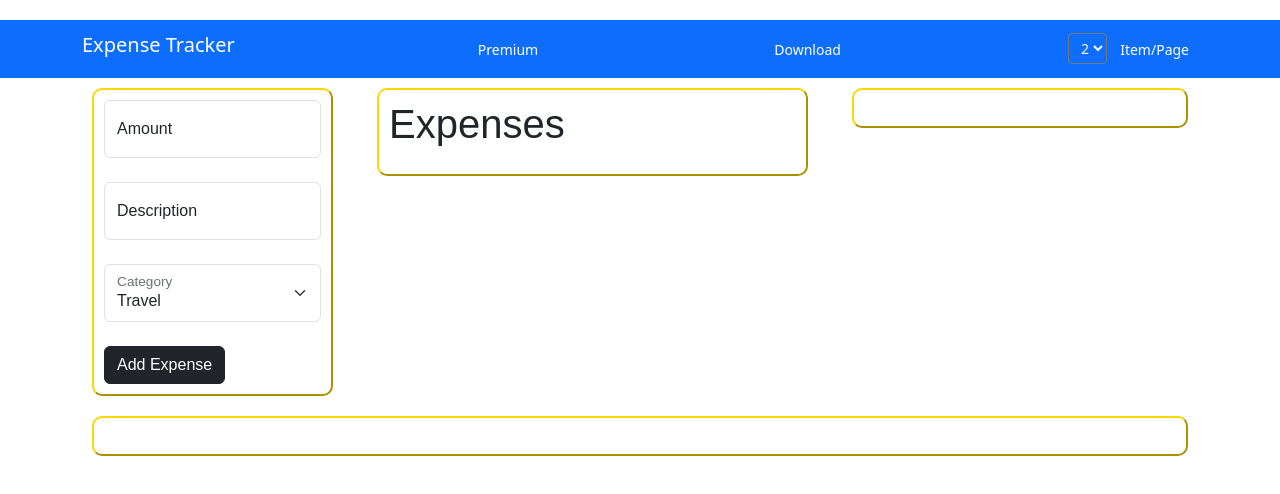
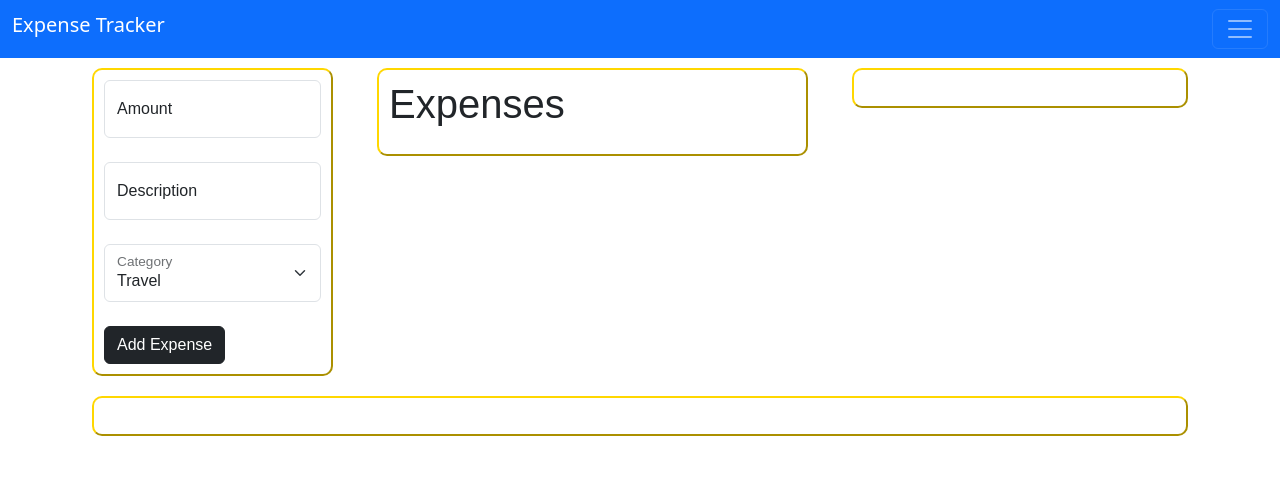
Before and after one commit to vikash285/ETMongoose, a website: page public/ExpenseTracker/index.html in a window 1280 px wide. Drawn offline with nearby package versions, Linux system fonts and the light colour scheme.

Commit message:
toggle icon

```diff
--- a/public/ExpenseTracker/index.html
+++ b/public/ExpenseTracker/index.html
@@ -1,7 +1,6 @@
 <!DOCTYPE html>
 <html lang="en">
   <head>
-    <!-- <meta http-equiv="Content-Security-Policy" content="script-src 'self' https://cdnjs.cloudflare.com/ajax/libs/axios/0.19.0/axios.min.js"> -->
     <meta charset="UTF-8" />
     <meta http-equiv="X-UA-Compatible" content="IE=edge" />
     <meta name="viewport" content="width=device-width, initial-scale=1.0" />
@@ -21,31 +20,34 @@
     <link rel="stylesheet" href="./style.css" />
   </head>
   <body>
-    <nav
-      class="navbar navbar-text navbar-dark bg-primary"
-      style="margin-top: 20px; width: auto"
+    <nav class="navbar navbar-dark bg-primary">
+      <div class="container-fluid">
+        <h3 class="navbar-brand">Expense Tracker</h3>
+        <button
+          class="navbar-toggler"
+          data-bs-toggle="collapse"
+          data-bs-target="#nav"
+          aria-controls="nav"
+          aria-label="Expand Navigation"
         >
-      <div class="container">
-        <h3 class="navbar-brand">Expense Tracker</h3>
+          <span class="navbar-toggler-icon"></span>
+        </button>
+        <div class="navbar-collapse collapse" id="nav">
           <ul class="navbar-nav">
             <li class="nav-item">
-            <button id="rzp-button1" class="btn btn-sm btn-primary">
+              <button id="rzp-button1" class="btn btn-sm btn-outline-light">
                 Premium
               </button>
             </li>
-        </ul>
-        <ul class="navbar-nav">
             <li class="nav-item">
               <button
                 onclick="download()"
                 id="downloadExpense"
-              class="btn btn-sm btn-primary"
+                class="btn btn-sm btn-outline-light"
               >
                 Download
               </button>
             </li>
-        </ul>
-        <ul class="navbar-nav">
             <li class="nav-item">
               <form onsubmit="setLimit(event)">
                 <select
@@ -58,10 +60,11 @@
                   <option value="6">6</option>
                   <option value="8">8</option>
                 </select>
-              <button class="btn btn-sm btn-primary">Item/Page</button>
+                <button class="btn btn-sm btn-outline-light">Item/Page</button>
               </form>
             </li>
           </ul>
+        </div>
       </div>
     </nav>
     <div class="container">
--- a/public/ExpenseTracker/index.js
+++ b/public/ExpenseTracker/index.js
@@ -200,7 +200,7 @@ function showLeaderBoard() {
     );
 
     var leaderboardEle = document.getElementById("leaderboard");
-    leaderboardEle.innerHTML += "<h1> Leader Board </h1>";
+    leaderboardEle.innerHTML += "<h3> Leader Board </h3>";
     userLeaderBoardArray.data.forEach((userDetails) => {
       leaderboardEle.innerHTML += `<li> Name - ${
         userDetails.name
@@ -264,7 +264,7 @@ function showUrl(url) {
     );
     console.log(userLeaderBoardArray);
     var leaderboardEle = document.getElementById("url");
-    leaderboardEle.innerHTML += "<h1> Download History </h1>";
+    leaderboardEle.innerHTML += "<h3> Download History </h3>";
     userLeaderBoardArray.data.allUrls.forEach((fileURL) => {
       leaderboardEle.innerHTML += `<li> URL - ${fileURL.url}, Time - ${fileURL.createdAt}`;
     });
```
Also changed, not shown: public/ForgotPassword/index.html (+1 -3 lines), public/Login/login.html (+1 -4 lines), public/Signup/signUp.html (+1 -4 lines). Lines whose indentation alone changed are shown as unchanged.
